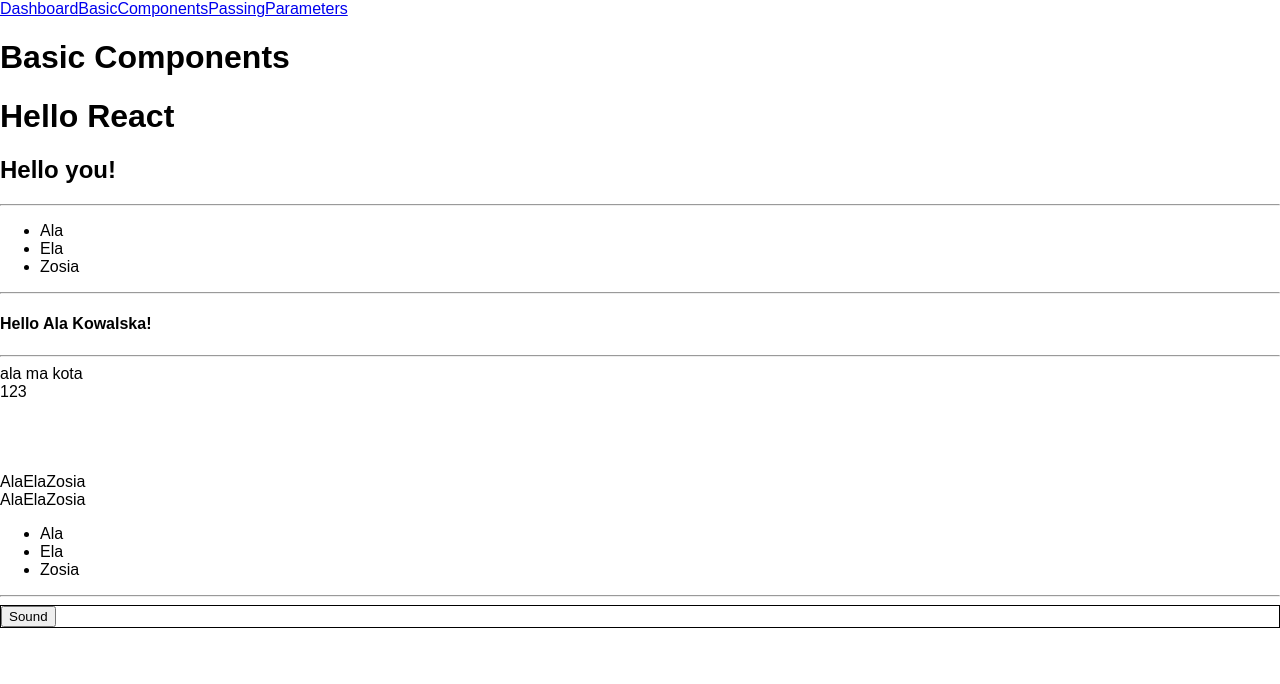
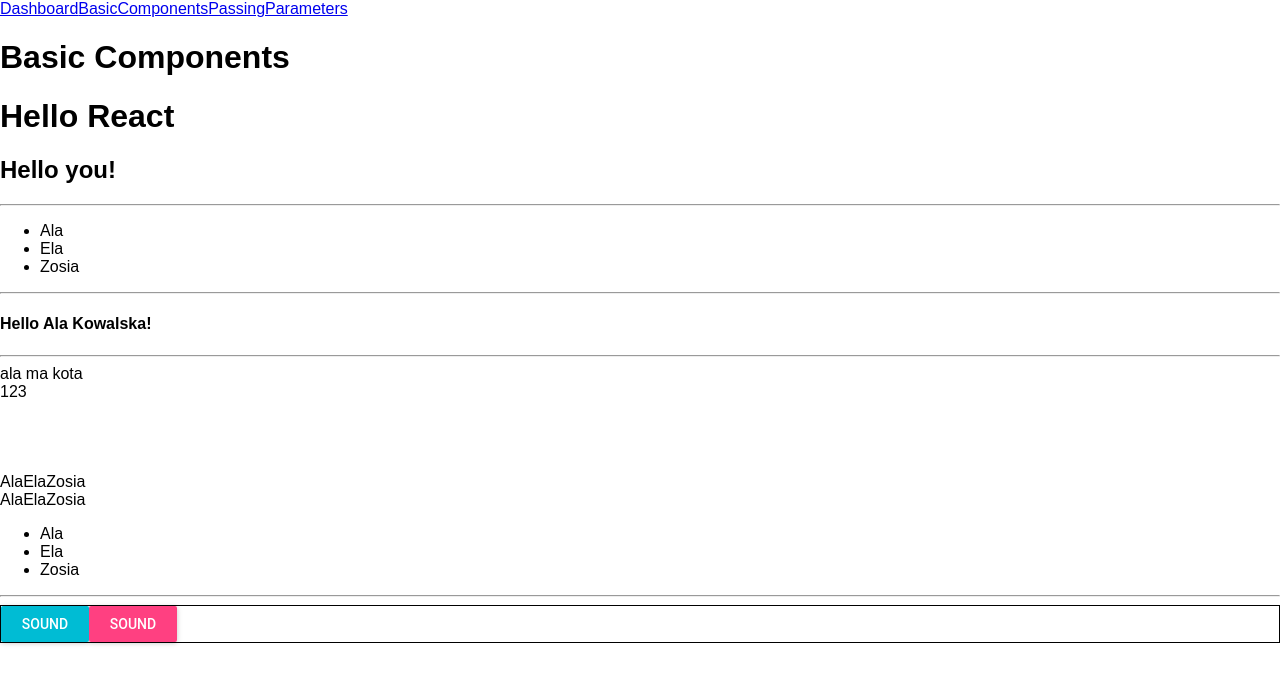
Before and after one commit to agataokolska/React-aplikacja-testowa, a React (Create React App) app: page /basiccomponents in a window 1280 px wide. Shown: the top 684 px of the page. Built offline with nearby package versions, Linux system fonts and the light colour scheme.

Commit message:
add material-ui component

```diff
--- a/package.json
+++ b/package.json
@@ -3,6 +3,7 @@
   "version": "0.1.0",
   "private": true,
   "dependencies": {
+    "material-ui": "^0.20.1",
     "react": "^16.4.1",
     "react-dom": "^16.4.1",
     "react-router-dom": "^4.3.1",
--- a/src/BasicComponents/SingingButton.js
+++ b/src/BasicComponents/SingingButton.js
@@ -1,14 +1,20 @@
 import React from 'react'
+import RaisedButton from 'material-ui/RaisedButton'
 
 const SingingButton = (props) => {
     const defaultMakeSound = () => alert(props.sound)
     return(
     <div>
-        <button
+            <RaisedButton
+            label={props.label}
+            primary={true}
             onClick={props.makeSound || defaultMakeSound}
-        >
-            {props.label}
-        </button>
+        />
+           <RaisedButton
+            label={props.label}
+            secondary={true}
+            onClick={props.makeSound || defaultMakeSound}
+        />
     </div>
 )
 }
--- a/src/index.js
+++ b/src/index.js
@@ -1,6 +1,7 @@
 //imports from npm packages
 import React from 'react'
 import ReactDOM from 'react-dom'
+import MuiThemeProvider from 'material-ui/styles/MuiThemeProvider'
 
 //import external resources
 import './index.css'
@@ -9,5 +10,8 @@ import './index.css'
 import App from './App'
 
 ReactDOM.render(
-<App />,
-document.getElementById('root'))
+<MuiThemeProvider>
+    <App />
+</MuiThemeProvider>,
+document.getElementById('root')
+)
```
Also changed, not shown: 1 other file (tests, documents, lock files or other folders).
